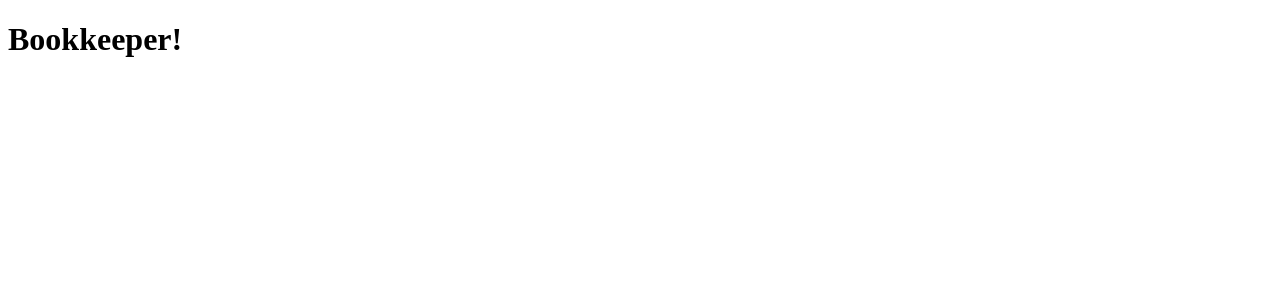
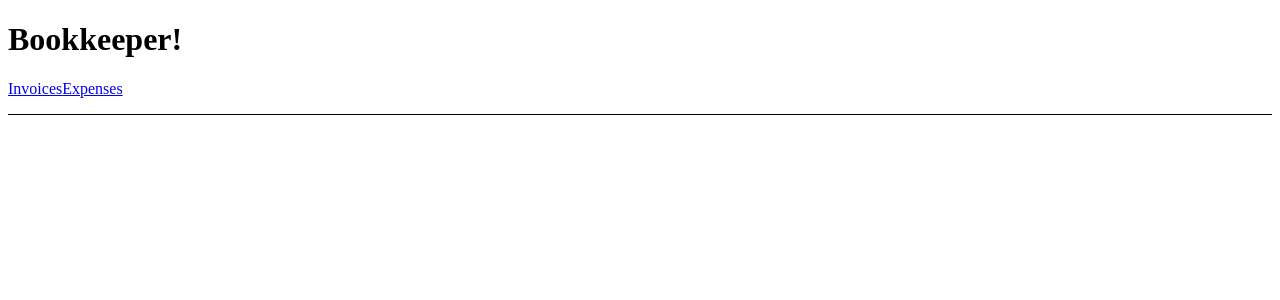
Before and after one commit to GeekyGuang/react-router-tutorial, a React (Vite) app: page / in a window 1280 px wide. Shown: the top 300 px of the page. Built offline with nearby package versions, Linux system fonts and the light colour scheme.

Commit message:
add some Links

```diff
--- a/src/App.jsx
+++ b/src/App.jsx
@@ -1,7 +1,16 @@
+import { Link } from "react-router-dom";
+
 export default function App() {
   return (
     <div>
       <h1>Bookkeeper!</h1>
+      <nav style={{
+        borderBottom: "solid 1px",
+        paddingBottom: "1rem",
+      }}>
+        <Link to="/invoices">Invoices</Link>
+        <Link to="/expenses">Expenses</Link>
+      </nav>
     </div>
   );
 }
```
